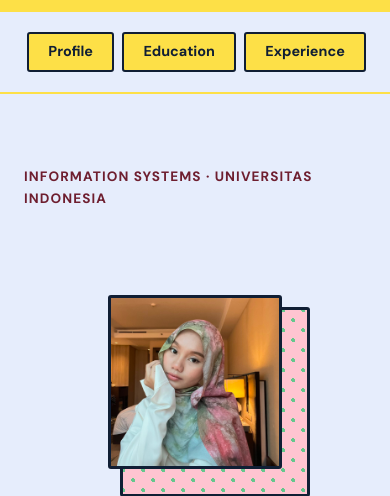
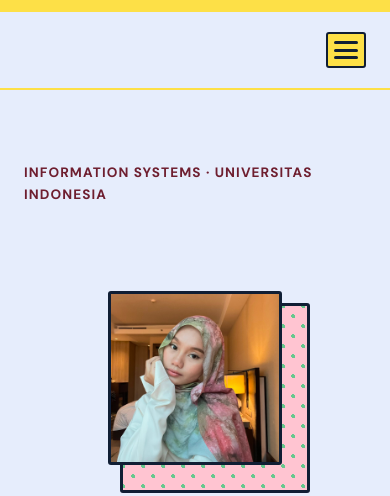
Before and after one commit to fatmawidya/myportofolio, a Django app: template templates/index.html in a window 390 px wide. Shown: the top 496 px of the page. Run offline with Django 5.2, Linux system fonts and the light colour scheme; the template is opened without the code that fills it, so the values that code supplies are empty.

Commit message:
fix NAVBAR

```diff
--- a/static/css/style.css
+++ b/static/css/style.css
@@ -477,6 +477,34 @@ summary.accordion-header::marker {
         margin-top: 0.5rem;
     }
 
+/* 1. Sembunyikan total tombol hamburger di Laptop/Desktop */
+.hamburger {
+    display: none;
+    flex-direction: column;
+    justify-content: space-between;
+    width: 40px;
+    height: 36px;
+    background-color: var(--accent-yellow);
+    border: 2.5px solid var(--ink);
+    border-radius: var(--radius);
+    padding: 7px 6px;
+    cursor: pointer;
+    z-index: 1001;
+}
+
+.hamburger span {
+    width: 100%;
+    height: 3px;
+    background-color: var(--ink);
+    border-radius: 2px;
+    transition: all 0.3s ease;
+}
+
+/* Animasi silang (X) saat hamburger diklik */
+.hamburger.active span:nth-child(1) { transform: translateY(7px) rotate(45deg); }
+.hamburger.active span:nth-child(2) { opacity: 0; }
+.hamburger.active span:nth-child(3) { transform: translateY(-11px) rotate(-45deg); }
+
 /* ==========================================
    PENYESUAIAN TAMPILAN HANDPHONE (RESPONSIVE)
    ========================================== */
@@ -581,4 +609,41 @@ summary.accordion-header::marker {
         font-size: 0.82rem;
         margin-bottom: 0.5rem;
     }
+
+    .site-header .container {
+        position: relative;
+    }
+
+    /* Di HP: Tampilkan tombol hamburger */
+    .hamburger {
+        display: flex;
+    }
+
+    /* Di HP: Sembunyikan menu deret horizontal */
+    .site-header nav {
+        display: none; /* Sembunyikan navbar di HP sebelum diklik */
+        position: absolute;
+        top: 100%;
+        left: 0;
+        width: 100%;
+        background-color: var(--paper);
+        flex-direction: column;
+        padding: 1.25rem 1.5rem;
+        gap: 0.75rem;
+        border-bottom: 2.5px solid var(--ink);
+        box-shadow: 0px 8px 16px rgba(0, 0, 0, 0.1);
+        z-index: 1000;
+    }
+
+    /* Munculkan menu saat tombol diklik */
+    .site-header nav.active {
+        display: flex;
+    }
+
+    .site-header nav a,
+    .site-header nav a:visited {
+        text-align: center;
+        width: 100%;
+        padding: 0.6rem 0;
+    }
 }
--- a/templates/index.html
+++ b/templates/index.html
@@ -9,15 +9,18 @@
     <link rel="preconnect" href="https://fonts.gstatic.com" crossorigin>
     <link href="https://fonts.googleapis.com/css2?family=Space+Grotesk:wght@500;700&display=swap" rel="stylesheet">
     <link rel="stylesheet" href="https://cdnjs.cloudflare.com/ajax/libs/font-awesome/6.5.1/css/all.min.css">
-    <link rel="stylesheet" href="{% static 'css/style.css' %}?v=2.0"> <!-- 2. {% static 'css/style.css' %} dipanggil untuk menghubungkan file CSS dari folder static.
-         Tambahan '?v=2.0' (Cache Busting) berfungsi memaksa browser mengunduh file CSS yang baru diubah
-         dan mengabaikan versi CSS lama yang tersimpan di memori cache browser. -->
+    <link rel="stylesheet" href="{% static 'css/style.css' %}?v=3.0">
 </head>
 <body>
     <header class="site-header">
         <div class="container">
             <a href="{% url 'main:show_main' %}" class="brand">{{ name }}</a>
-            <nav>
+            <button class="hamburger" id="hamburger-btn" aria-label="Toggle Navigation">
+                <span></span>
+                <span></span>
+                <span></span>
+            </button>
+            <nav id="nav-menu">
                 <a href="{% url 'main:show_main' %}">Profile</a>
                 <a href="{% url 'main:show_education' %}">Education</a>
                 <a href="{% url 'main:show_experience' %}">Experience</a>
@@ -72,5 +75,15 @@
             <p>&copy; 2026 {{ name }}. Fakultas Ilmu Komputer, Universitas Indonesia.</p>
         </div>
     </footer>
+
+    <script>
+        const hamburgerBtn = document.getElementById('hamburger-btn');
+        const navMenu = document.getElementById('nav-menu');
+
+        hamburgerBtn.addEventListener('click', () => {
+            hamburgerBtn.classList.toggle('active');
+            navMenu.classList.toggle('active');
+        });
+    </script>
 </body>
 </html>
```
Also changed, not shown: templates/educational.html (+17 -4 lines), templates/experience.html (+17 -4 lines).
